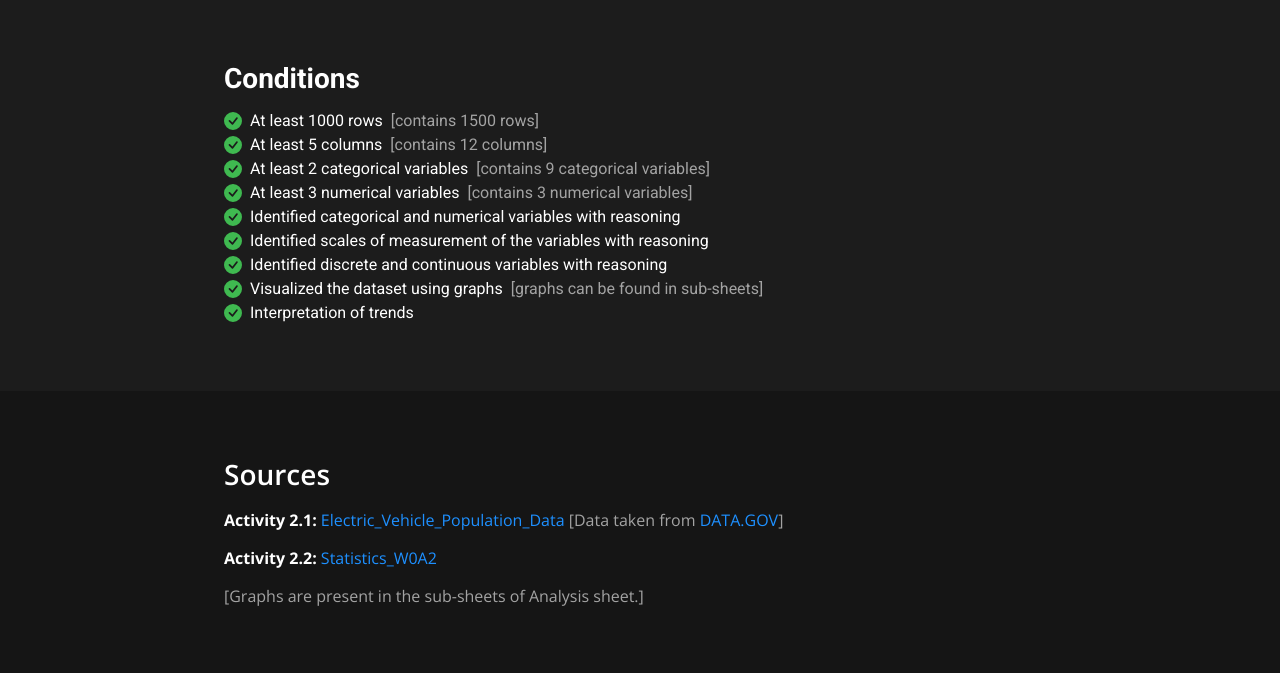
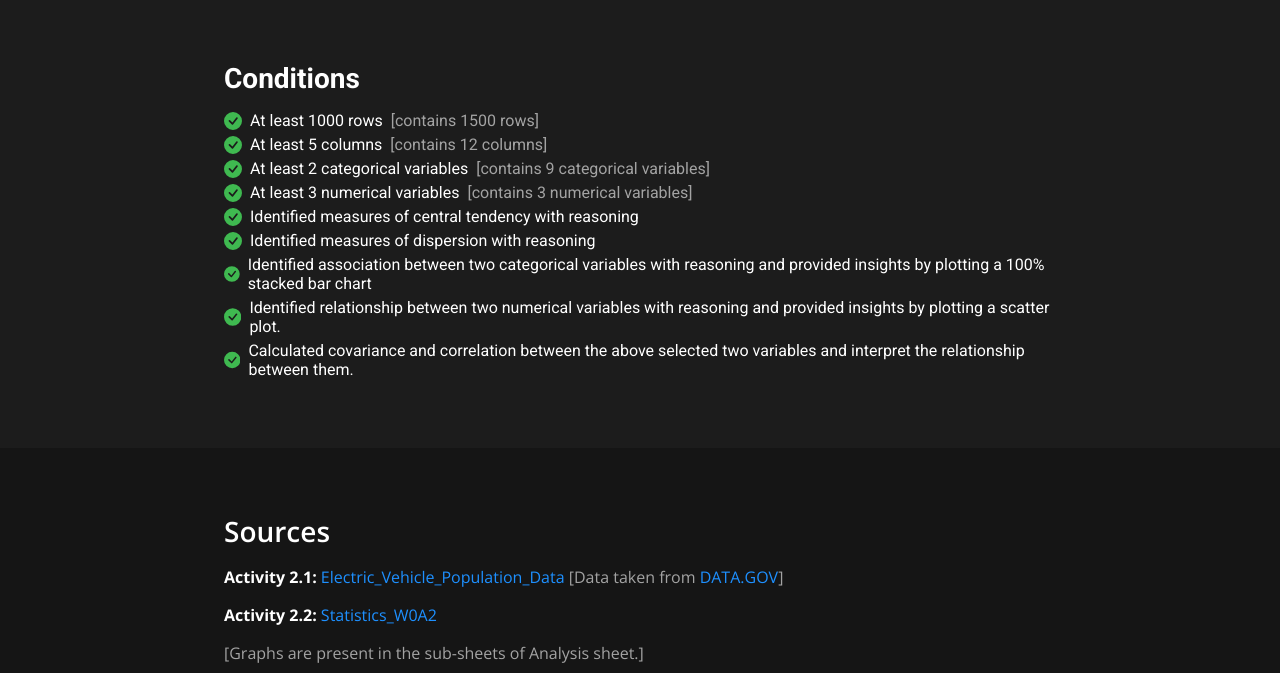
Before and after one commit to BYT-Bender/student-portfolio, a plain HTML site: page BSMA1002_W0A3.html in a window 1280 px wide. Shown: the part 2362-3035 px from the top of the page. Drawn offline with nearby package versions, Linux system fonts and the light colour scheme; a web font is replaced by a local one.

Commit message:
Update BSMA1002_W0A3.html

```diff
--- a/BSMA1002_W0A3.html
+++ b/BSMA1002_W0A3.html
@@ -127,23 +127,23 @@
                 </li>
                 <li>
                     <svg data-src="assets/media/svgs/check-circle-fill.svg" alt="Done"></svg>
-                    <span>Identified categorical and numerical variables with reasoning</span>
+                    <span>Identified measures of central tendency with reasoning</span>
                 </li>
                 <li>
                     <svg data-src="assets/media/svgs/check-circle-fill.svg" alt="Done"></svg>
-                    <span>Identified scales of measurement of the variables with reasoning</span>
+                    <span>Identified measures of dispersion with reasoning</span>
                 </li>
                 <li>
                     <svg data-src="assets/media/svgs/check-circle-fill.svg" alt="Done"></svg>
-                    <span>Identified discrete and continuous variables with reasoning</span>
+                    <span>Identified association between two categorical variables with reasoning and provided insights by plotting a 100% stacked bar chart</span>
                 </li>
                 <li>
                     <svg data-src="assets/media/svgs/check-circle-fill.svg" alt="Done"></svg>
-                    <span>Visualized the dataset using graphs</span><span class="muted">[graphs can be found in sub-sheets]</span>
+                    <span>Identified relationship between two numerical variables with reasoning and provided insights by plotting a scatter plot.</span>
                 </li>
                 <li>
                     <svg data-src="assets/media/svgs/check-circle-fill.svg" alt="Done"></svg>
-                    <span>Interpretation of trends</span>
+                    <span>Calculated covariance and correlation between the above selected two variables and interpret the relationship between them.</span>
                 </li>
             </ul>
         </div>
```
